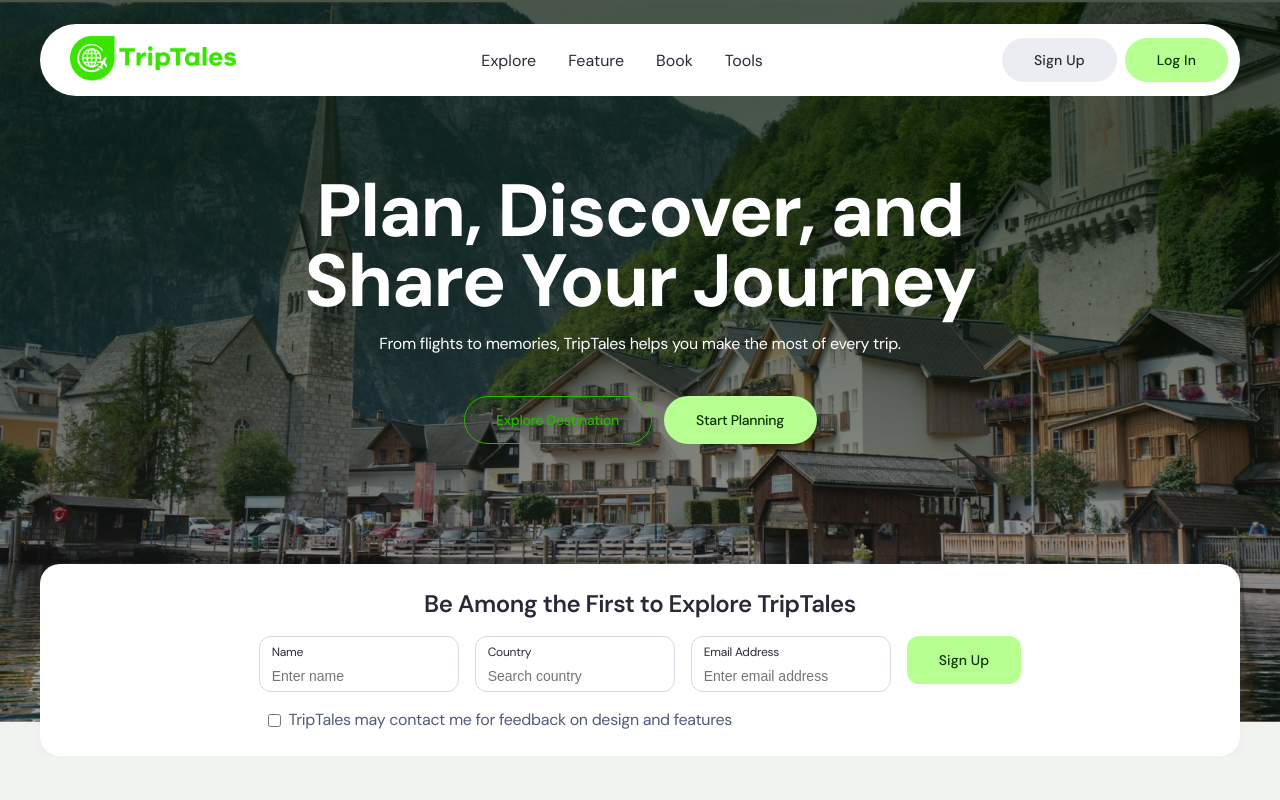
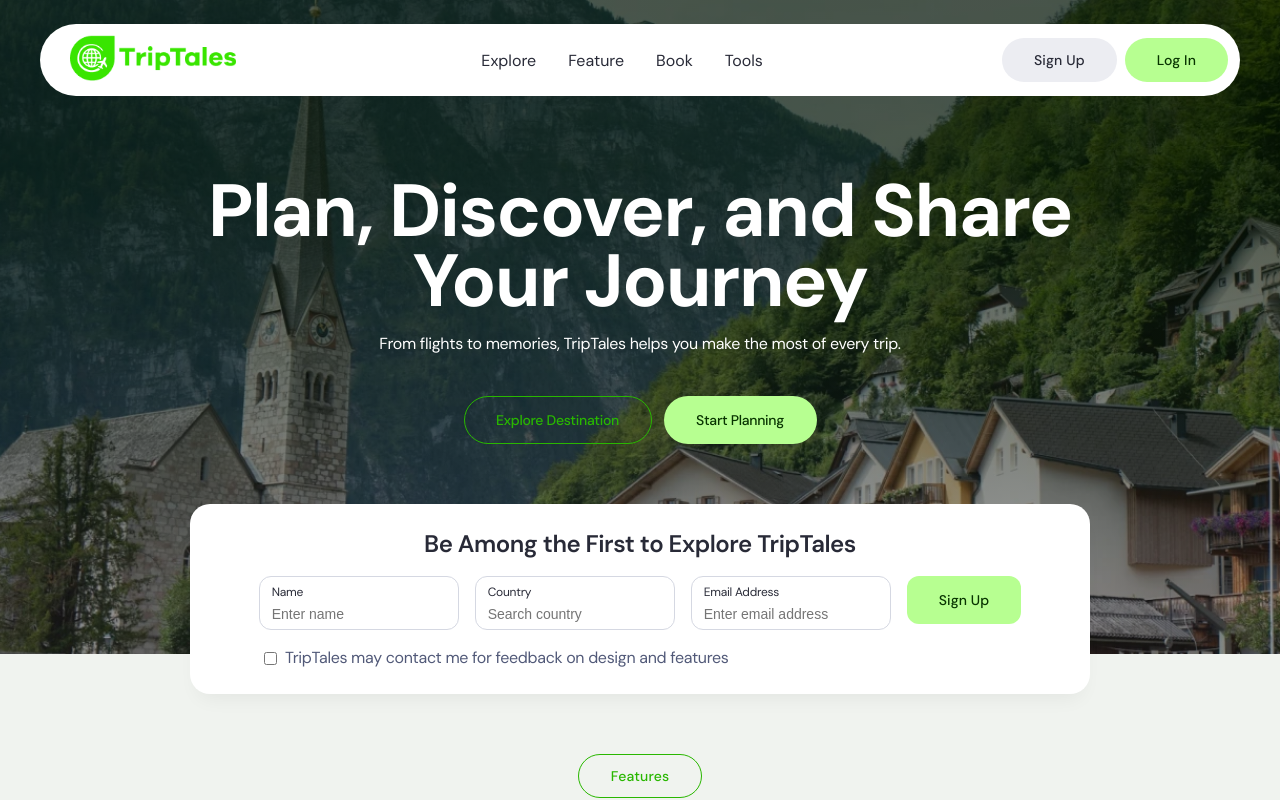
Before and after one commit to rizalsenja/trip-tales, a React (Vite) app: page / in a window 1280 px wide. Shown: the top 800 px of the page. Built offline with nearby package versions, Linux system fonts and the light colour scheme.

Commit message:
CHANGE HERO

```diff
--- a/src/components/hero/Hero.module.scss
+++ b/src/components/hero/Hero.module.scss
@@ -4,11 +4,14 @@
     display: flex;
     flex-direction: column;
     // height: 904px;
-    overflow: hidden;
     background-color: $bg-primary;
+    // position: relative;
 
     &__bg__img__container {
-        position: relative;
+        overflow: hidden;
+        height: 800px;
+        position: absolute;
+        width: 100%;
 
         &::after {
             content: '';
@@ -34,6 +37,7 @@
     }
 
     &__top {
+        // position: relative;
         padding-top: 134px;
         z-index: 2;
     }
@@ -92,6 +96,7 @@
     }
 
     &__form {
+        // position: relative;
         display: flex;
         flex-direction: column;
         gap: 24px;
@@ -136,7 +141,7 @@
     &__field {
         display: flex;
         flex-direction: column;
-        gap: 8px;
+        gap: 6px;
         border: 1px solid red;
         padding: 7px 12px;
         box-sizing: border-box;
@@ -216,6 +221,7 @@
 
         &__bg__img__container {
             // position: relative;
+            height: 654px;
 
             &::after {
                 // content: '';
@@ -235,8 +241,221 @@
             // width: 100%;
             height: 654px;
             // object-fit: cover;
-            // scale: 1.05;
-            // translate: 9px 0px;
+            scale: 1.5;
+            translate: 120px 140px;
+            // z-index: 0;
+        }
+
+        &__top {
+            padding-top: 176px;
+            // z-index: 2;
+        }
+
+        &__container {
+            // display: flex;
+            // flex-direction: column;
+            gap: 40px;
+        }
+
+        &__text {
+            // display: flex;
+            // flex-direction: column;
+            // gap: 16px;
+            padding: 0 130px;
+        }
+
+        &__heading {
+            // color: $white;
+            // font-style: normal;
+            // font-weight: 700;
+            // font-size: 44px;
+            // line-height: 44px;
+            // text-align: center;
+            // letter-spacing: -0.02em;
+            font-style: normal;
+            font-weight: 700;
+            font-size: 74px;
+            line-height: 70px;
+        }
+
+        &__description {
+            font-style: normal;
+            font-weight: 400;
+            font-size: 16px;
+            line-height: 24px;
+        }
+
+        &__buttons {
+            // display: flex;
+            // gap: 12px;
+            // height: 48px;
+            // display: flex;
+            // justify-content: center;
+
+            button {
+                width: 188px;
+                // padding: 12px 0px ;
+
+                // font-style: normal;
+                // font-weight: 500;
+                // font-size: 14px;
+                // line-height: 20px;
+                // letter-spacing: -0.02em;
+
+                &:nth-child(2) {
+                    width: 153px;
+                }
+            }
+        }
+
+        &__form {
+            // display: flex;
+            // flex-direction: column;
+            gap: 16px;
+            // z-index: 2;
+            // width: 100%;
+            // background-color: $white;
+            margin-top: 60px;
+            padding: 24px 24px;
+            border-radius: 20px;
+            max-width: 900px;
+            // margin-left: auto;
+            // margin-right: auto;
+            // box-shadow: 0px 12px 20px -8px rgba(0, 0, 0, 0.06);
+
+            &Title {
+                font-style: normal;
+                font-weight: 600;
+                font-size: 24px;
+                line-height: 32px;
+            }
+
+            &__input {
+                // display: flex;
+                flex-direction: row;
+                gap: 16px;
+                justify-content: center;
+
+                &__cta {
+                    // display: flex;
+                    flex-direction: row;
+                    // gap: 16px;
+                }
+            }
+        }
+
+        &__field {
+            // display: flex;
+            // flex-direction: column;
+            // gap: 8px;
+            // border: 1px solid red;
+            // padding: 7px 12px;
+            // box-sizing: border-box;
+            // background: #FFFFFF;
+            // border: 1px solid #D5D8E2;
+            // border-radius: 12px;
+            width: 200px;
+
+            span {
+                // width: 294px;
+                // height: 16px;
+                // font-style: normal;
+                // font-weight: 400;
+                // font-size: 12px;
+                // line-height: 16px;
+                // letter-spacing: -0.02em;
+                // color: $grey-950;
+            }
+
+            input {
+                // border: none;
+
+                &:focus,
+                &:focus-visible {
+                    // outline: none;
+                    // box-shadow: none;
+                }
+            }
+        }
+
+        &__submit {
+            display: flex;
+            align-items: end;
+
+            button {
+                // width: 100%;
+                // border-radius: 12px;
+                height: 48px;
+            }
+        }
+
+        &__checkbox {
+            // display: flex;
+            // align-items: center;
+            justify-content: unset;
+            padding-left: 50px;
+            // gap: 8px;
+
+            &__input {
+                // margin-top: 4px;
+                // height: 20px;
+                // width: 20px;
+
+                &:hover {
+                    // cursor: pointer;
+                }
+            }
+
+            span {
+                // font-style: normal;
+                // font-weight: 400;
+                // font-size: 16px;
+                // line-height: 24px;
+                // letter-spacing: -0.02em;
+                // color: $grey-600;
+
+                /* TripTales may contact me for feedback on design and features */
+
+
+                &:hover {
+                    // cursor: pointer;
+                }
+            }
+        }
+    }
+}
+
+@include respond(xl) {
+    .hero {
+        // display: flex;
+        // flex-direction: column;
+        // height: 754px;
+        // overflow: hidden;
+        // background-color: $bg-primary;
+
+        &__bg__img__container {
+            // position: relative;
+
+            &::after {
+                // content: '';
+                // position: absolute;
+                // inset: 0;
+                // background: linear-gradient(360deg, rgba(36, 36, 36, 0.6) 6.15%, #031200 74.5%);
+                // opacity: 0.7;
+                // pointer-events: none;
+                // z-index: 1;
+                height: 654px;
+            }
+        }
+
+        &__bg__img {
+            // position: absolute;
+            // inset: 0;
+            // width: 100%;
+            height: 654px;
+            // object-fit: cover;
+            scale: 1.46;
+            translate: 150px 150px;
             // z-index: 0;
         }
 
@@ -418,216 +637,3 @@
         }
     }
 }
-
-// @include respond(xl) {
-//     .hero {
-//         // display: flex;
-//         // flex-direction: column;
-//         // height: 754px;
-//         // overflow: hidden;
-//         // background-color: $bg-primary;
-
-//         &__bg__img__container {
-//             // position: relative;
-
-//             &::after {
-//                 // content: '';
-//                 // position: absolute;
-//                 // inset: 0;
-//                 // background: linear-gradient(360deg, rgba(36, 36, 36, 0.6) 6.15%, #031200 74.5%);
-//                 // opacity: 0.7;
-//                 // pointer-events: none;
-//                 // z-index: 1;
-//                 height: 654px;
-//             }
-//         }
-
-//         &__bg__img {
-//             // position: absolute;
-//             // inset: 0;
-//             // width: 100%;
-//             height: 654px;
-//             // object-fit: cover;
-//             // scale: 1.05;
-//             // translate: 9px 0px;
-//             // z-index: 0;
-//         }
-
-//         &__top {
-//             padding-top: 176px;
-//             // z-index: 2;
-//         }
-
-//         &__container {
-//             // display: flex;
-//             // flex-direction: column;
-//             gap: 40px;
-//         }
-
-//         &__text {
-//             // display: flex;
-//             // flex-direction: column;
-//             // gap: 16px;
-//             padding: 0 270px;
-//         }
-
-//         &__heading {
-//             // color: $white;
-//             // font-style: normal;
-//             // font-weight: 700;
-//             // font-size: 44px;
-//             // line-height: 44px;
-//             // text-align: center;
-//             // letter-spacing: -0.02em;
-//             font-style: normal;
-//             font-weight: 700;
-//             font-size: 74px;
-//             line-height: 70px;
-//         }
-
-//         &__description {
-//             font-style: normal;
-//             font-weight: 400;
-//             font-size: 16px;
-//             line-height: 24px;
-//         }
-
-//         &__buttons {
-//             // display: flex;
-//             // gap: 12px;
-//             // height: 48px;
-//             // display: flex;
-//             // justify-content: center;
-
-//             button {
-//                 width: 188px;
-//                 // padding: 12px 0px ;
-
-//                 // font-style: normal;
-//                 // font-weight: 500;
-//                 // font-size: 14px;
-//                 // line-height: 20px;
-//                 // letter-spacing: -0.02em;
-
-//                 &:nth-child(2) {
-//                     width: 153px;
-//                 }
-//             }
-//         }
-
-//         &__form {
-//             // display: flex;
-//             // flex-direction: column;
-//             gap: 16px;
-//             // z-index: 2;
-//             // width: 100%;
-//             // background-color: $white;
-//             margin-top: 120px;
-//             padding: 24px 24px;
-//             border-radius: 20px;
-//             max-width: 1200px;
-//             // margin-left: auto;
-//             // margin-right: auto;
-//             // box-shadow: 0px 12px 20px -8px rgba(0, 0, 0, 0.06);
-
-//             &Title {
-//                 font-style: normal;
-//                 font-weight: 600;
-//                 font-size: 24px;
-//                 line-height: 32px;
-//             }
-
-//             &__input {
-//                 // display: flex;
-//                 flex-direction: row;
-//                 gap: 16px;
-//                 justify-content: center;
-
-//                 &__cta {
-//                     // display: flex;
-//                     flex-direction: row;
-//                     // gap: 16px;
-//                 }
-//             }
-//         }
-
-//         &__field {
-//             // display: flex;
-//             // flex-direction: column;
-//             // gap: 8px;
-//             // border: 1px solid red;
-//             // padding: 7px 12px;
-//             // box-sizing: border-box;
-//             // background: #FFFFFF;
-//             // border: 1px solid #D5D8E2;
-//             // border-radius: 12px;
-//             width: 200px;
-
-//             span {
-//                 // width: 294px;
-//                 // height: 16px;
-//                 // font-style: normal;
-//                 // font-weight: 400;
-//                 // font-size: 12px;
-//                 // line-height: 16px;
-//                 // letter-spacing: -0.02em;
-//                 // color: $grey-950;
-//             }
-
-//             input {
-//                 // border: none;
-
-//                 &:focus,
-//                 &:focus-visible {
-//                     // outline: none;
-//                     // box-shadow: none;
-//                 }
-//             }
-//         }
-
-//         &__submit {
-//             display: flex;
-//             align-items: end;
-
-//             button {
-//                 // width: 100%;
-//                 // border-radius: 12px;
-//                 height: 48px;
-//             }
-//         }
-
-//         &__checkbox {
-//             // display: flex;
-//             // align-items: center;
-//             justify-content: unset;
-//             padding-left: 203.5px;
-//             // gap: 8px;
-
-//             &__input {
-//                 // margin-top: 4px;
-//                 // height: 20px;
-//                 // width: 20px;
-
-//                 &:hover {
-//                     // cursor: pointer;
-//                 }
-//             }
-
-//             span {
-//                 // font-style: normal;
-//                 // font-weight: 400;
-//                 // font-size: 16px;
-//                 // line-height: 24px;
-//                 // letter-spacing: -0.02em;
-//                 // color: $grey-600;
-
-//                 /* TripTales may contact me for feedback on design and features */
-
-
-//                 &:hover {
-//                     // cursor: pointer;
-//                 }
-//             }
-//         }
-//     }
-// }
```
